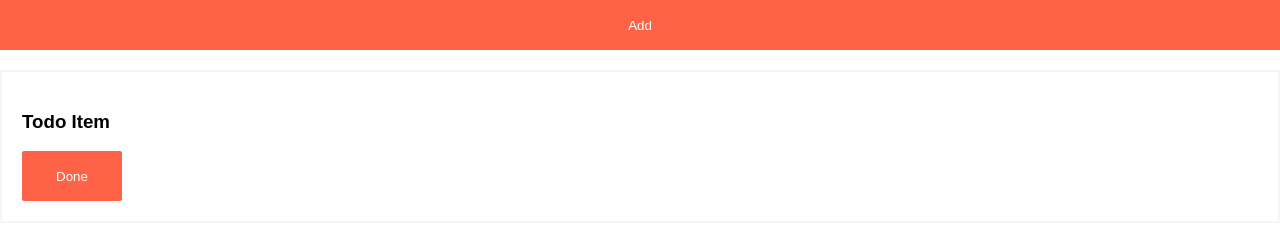
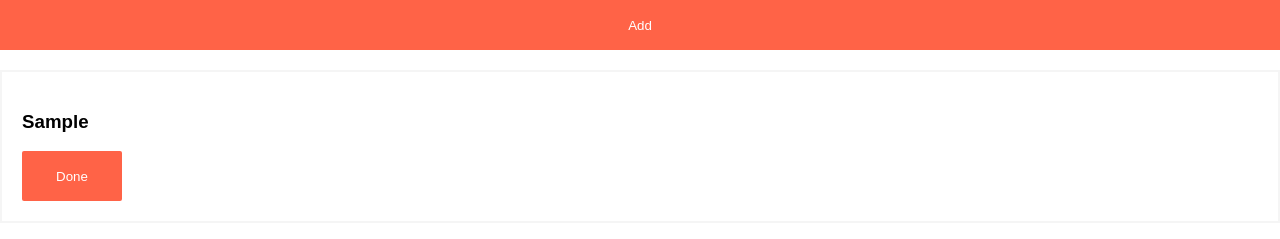
Before and after one commit to Oliver6644/todo_prax, a React (Create React App) app: page / in a window 1280 px wide. Both pictures are taken after typing "Sample" into the empty fields and a click on the button "Add". Shown: the part 183-422 px from the top of the page. Built offline with nearby package versions, Linux system fonts and the light colour scheme.

Commit message:
ep .42 todo app rendering todo items

```diff
--- a/src/App.js
+++ b/src/App.js
@@ -3,6 +3,7 @@ import Form from "./components/Form";
 import { useState } from "react";
 import React from "react";
 import Todo from "./components/Todo";
+import TodoList from "./components/TodoList";
 function App () {
   const [todo, setTodo] = useState("");
   const [todoList, setTodoList] = useState([]);
@@ -16,7 +17,7 @@ function App () {
              todoList={todoList}
              setTodoList={setTodoList}
              ></Form>
-             <Todo />
+             <TodoList todoList={todoList} />
         </div>
     );
 }
--- a/src/components/Todo.js
+++ b/src/components/Todo.js
@@ -1,9 +1,9 @@
 import styles from "../style.module.css";
-const Todo = () => {
+const Todo = ({todoItem}) => {
     return (
         <div>
            <div className ={styles.todoitem}>
-            <h3 className={styles.todoname}>Todo Item</h3>
+            <h3 className={styles.todoname}>{todoItem}</h3>
             <button className={styles.deletebutton}>Done</button>
            </div>
         </div>
--- /dev/null
+++ b/src/components/TodoList.js
@@ -0,0 +1,12 @@
+import Todo from "./Todo";
+const TodoList = ({todoList}) => {
+    return (
+    <div>
+        {todoList.map((todoItem) => (
+         <Todo todoItem={todoItem}></Todo>
+        ))}
+    </div>
+ );
+};
+
+export default TodoList;
```
